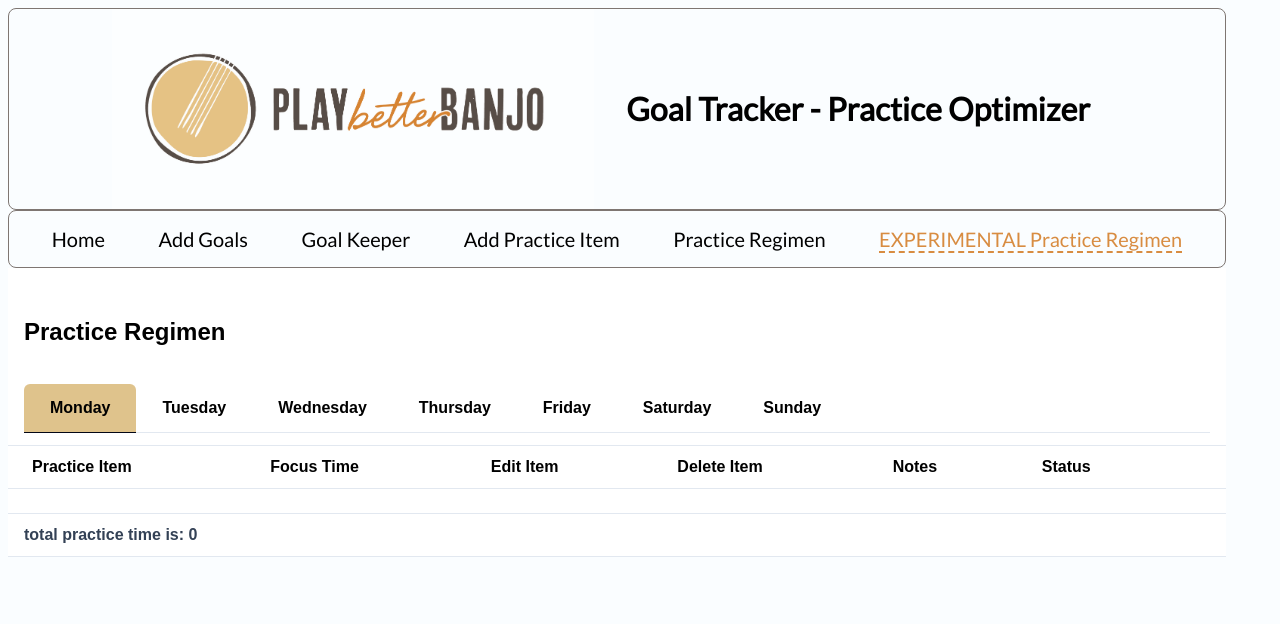
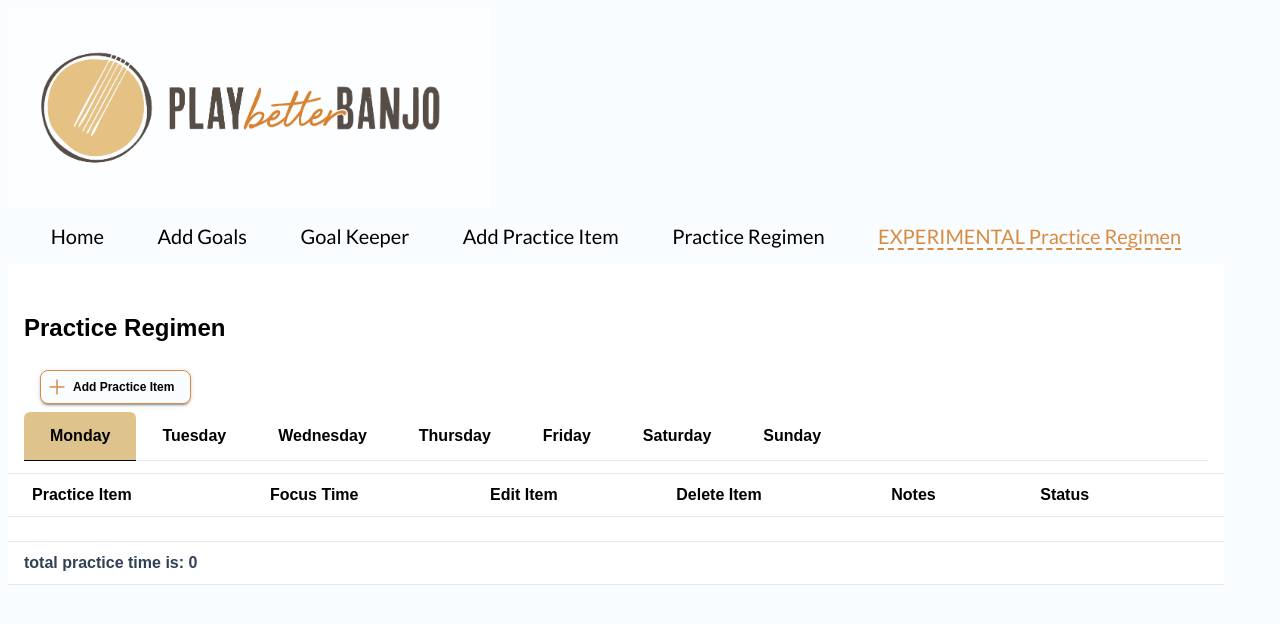
Before and after one commit to RedBear52/banjoPracticeOptimizer, a Vue app: page /experimental-practice-regimen in a window 1280 px wide. Shown: the top 624 px of the page. Built offline with nearby package versions, Linux system fonts and the light colour scheme; a web font is replaced by a local one.

Commit message:
fixed reversion issues after failed redesign of navigation led to multiple errors and need to switch to a detached head and re-merge

```diff
--- a/src/assets/styles.css
+++ b/src/assets/styles.css
@@ -51,8 +51,8 @@ body {
 }
 
 .nav-container {
-  border: solid 1px var(--border-color);
-  border-radius: 8px;
+  /* border: solid 1px var(--border-color); */
+  /* border-radius: 8px; */
 }
 
 ul.nav {
--- a/src/views/AddPracticeItem.vue
+++ b/src/views/AddPracticeItem.vue
@@ -21,10 +21,12 @@
 
 <script setup>
 import { ref, onMounted} from 'vue'
+import { useRouter } from 'vue-router'
 import { useToast } from 'vue-toastification'
 import InputText from 'primevue/inputtext';
 import Dropdown from 'primevue/dropdown';
 
+const router = useRouter()
 const toast = useToast()
 const text = ref([])
 const selectedDay = ref()
@@ -91,6 +93,8 @@ const handleSubmittedPracticeItem = (practiceItemData) => {
     position: 'top-center',
     timeout: 2000
   })
+
+  router.push('/experimental-practice-regimen')
 }
 
 const addPracticeItemToLocalStorage = () => {
--- a/src/views/ExperimentalPracticeRegimen.vue
+++ b/src/views/ExperimentalPracticeRegimen.vue
@@ -3,6 +3,7 @@
       <template  #header>
           <div class="flex flex-wrap align-items-center justify-content-between gap-2">
               <span class="text-xl text-900 font-bold"><h2>Practice Regimen</h2></span>
+                        <router-link to="/add-practice-item"><Button  value="Notes" rounded raised ><i class="pi pi-plus"></i><span>Add Practice Item</span></Button></router-link>
 
       <TabMenu :model="tabItems">
 
@@ -62,7 +63,7 @@
               </span>
           </template>
       </Column>
-      <template #footer> total practice time is: {{totalMinutes(practiceRegimen)}} </template>
+      <template #footer> total practice time is: {{totalMinutes(filteredRegimen)}} </template>
   </DataTable>
 </template>
 
@@ -201,6 +202,7 @@ const updateLocalStorage = () => {
 
 const deletePracticeItem = (id) => {
   practiceRegimen.value = practiceRegimen.value.filter((practiceItems) => practiceItems.id !== id)
+  filteredRegimen.value = filteredRegimen.value.filter((practiceItems) => practiceItems.id !== id)
   deletePracticeItemFromLocalStorage(id)
 }
 
--- a/src/views/Header.vue
+++ b/src/views/Header.vue
@@ -1,19 +1,18 @@
 <template>
   <div class="header-container">
     <img src="../assets/images/pbbLogo.jpg" alt="" />
-    <h1>Goal Tracker - Practice Optimizer</h1>
   </div>
 </template>
 
 <style>
 .header-container {
   display: flex;
-  justify-content: center;
+  justify-content: start;
   align-items: center;
   background-color: var(--color-primary);
   color: var(--color);
-  border: solid 1px var(--border-color);
-  border-radius: 8px;
+  /* border: solid 1px var(--border-color); */
+  /* border-radius: 8px; */
 }
 
 img {
```
